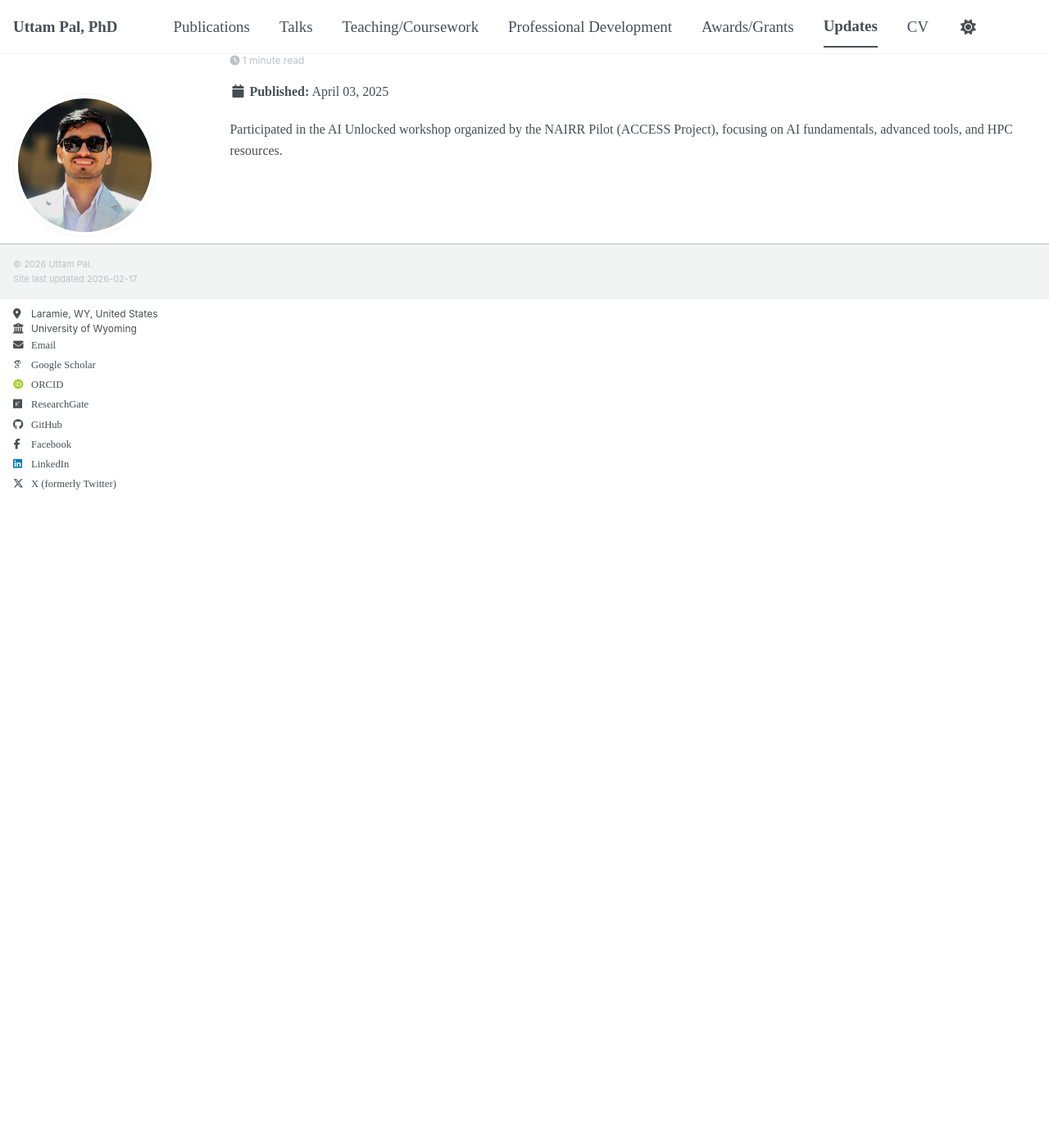
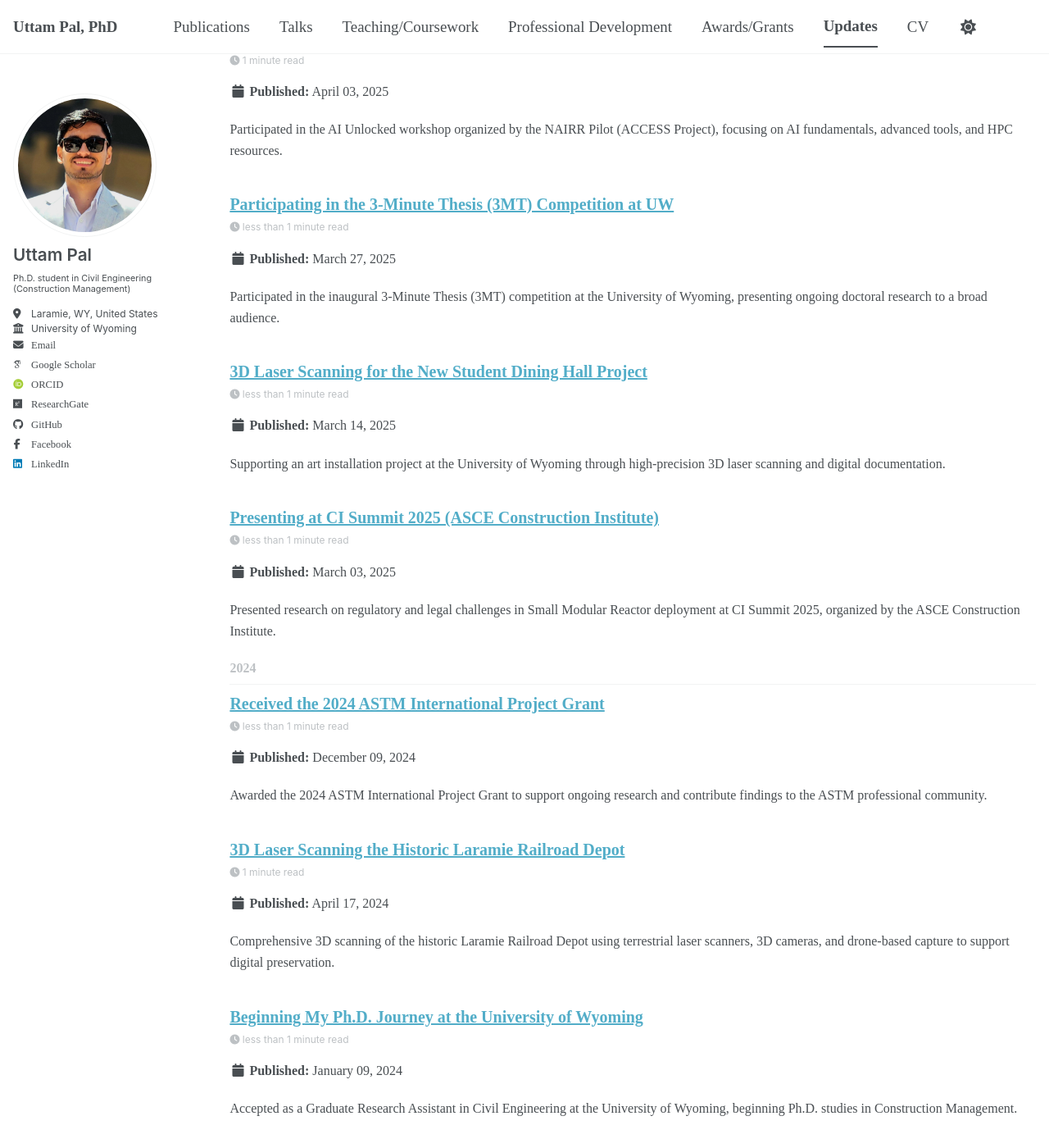
Before and after one commit to pal-uttam/pal-uttam.github.io, a Jekyll site: the page built from _pages/year-archive.html, in a window 1280 px wide and 1400 px high, scrolled down 1270 px. Shown: the whole window at 82% size. Built offline with Jekyll 4.4.1, drawn with Linux system fonts in a browser that asks for light colours; some web fonts are replaced; a script bundle is joined from its source files by our own code; library files that are not in the unit come from our copies.

Commit message:
What I changed

```diff
--- a/_config.yml
+++ b/_config.yml
@@ -74,7 +74,7 @@
   steam            : # Username
   telegram         : # URL
   tumblr           : # Username
-  twitter          : "uttampal3206" # Username for X / Twitter
+  twitter          : #"uttampal3206" # Username for X / Twitter
   vine             : # Username
   weibo            : # Username
   wikipedia        : # Username
--- /dev/null
+++ b/_posts/2024-01-09-beginning-phd-at-uw.md
@@ -0,0 +1,35 @@
+---
+title: "Beginning My Ph.D. Journey at the University of Wyoming"
+date: 2024-01-09
+permalink: /posts/beginning-phd-university-of-wyoming/
+tags:
+  - doctoral studies
+  - graduate research assistant
+  - construction management
+  - academic journey
+  - research development
+categories:
+  - Updates
+excerpt: "Accepted as a Graduate Research Assistant in Civil Engineering at the University of Wyoming, beginning Ph.D. studies in Construction Management."
+layout: single
+
+gallery:
+  - url: /posts/phd-beginning-uwyo/university-of-wyoming-campus.jpg
+    image_path: /posts/phd-beginning-uwyo/university-of-wyoming-campus.jpg
+    alt: "University of Wyoming campus"
+    title: "Beginning Ph.D. studies at the University of Wyoming"
+---
+
+On January 9, 2024, I began a new chapter as a Graduate Research Assistant in the Department of Civil, Architectural Engineering, and Construction Management at the University of Wyoming.
+
+I am pursuing a Ph.D. in Civil Engineering with a concentration in Construction Management and working with Professor Charlie (Chengyi) Zhang, Ph.D., P.E., and the Construction Research and Innovation Lab (CRIL). My research focuses on improving construction processes through efficient, smart, and sustainable approaches.
+
+This opportunity represents both responsibility and growth. Doctoral study demands discipline, patience, and long-term commitment, and I look forward to developing as a researcher while contributing to meaningful projects.
+
+Coming from a remote background where clear academic pathways were not always visible, reaching this stage required persistence and support from many people. I am especially grateful to my parents, family members, mentors, and colleagues who encouraged me along the way.
+
+This milestone is not an endpoint, but the beginning of a longer journey in research, learning, and professional development.
+
+## Photo Gallery
+
+{% include gallery caption="First days as a Ph.D. student at the University of Wyoming." %}
--- /dev/null
+++ b/_posts/2024-04-17-3d-scanning-laramie-railroad-depot.md
@@ -0,0 +1,52 @@
+---
+title: "3D Laser Scanning the Historic Laramie Railroad Depot"
+date: 2024-04-17
+permalink: /posts/3d-scanning-laramie-railroad-depot/
+tags:
+  - 3d laser scanning
+  - heritage preservation
+  - reality capture
+  - digital documentation
+  - applied research
+categories:
+  - Updates
+excerpt: "Comprehensive 3D scanning of the historic Laramie Railroad Depot using terrestrial laser scanners, 3D cameras, and drone-based capture to support digital preservation."
+layout: single
+
+gallery:
+  - url: /posts/laramie-railroad-depot-scan/topcon-gls-2000.jpg
+    image_path: /posts/laramie-railroad-depot-scan/topcon-gls-2000.jpg
+    alt: "Topcon GLS-2000 laser scanning setup"
+    title: "Topcon GLS-2000 used for full exterior and interior coverage"
+
+  - url: /posts/laramie-railroad-depot-scan/leica-blk360.jpg
+    image_path: /posts/laramie-railroad-depot-scan/leica-blk360.jpg
+    alt: "Leica BLK360 scanning interior"
+    title: "Leica BLK360 capturing detailed interior features"
+
+  - url: /posts/laramie-railroad-depot-scan/matterport-pro3.jpg
+    image_path: /posts/laramie-railroad-depot-scan/matterport-pro3.jpg
+    alt: "Matterport Pro3 scanning"
+    title: "Matterport Pro3 for immersive spatial documentation"
+
+  - url: /posts/laramie-railroad-depot-scan/processed-pointcloud.jpg
+    image_path: /posts/laramie-railroad-depot-scan/processed-pointcloud.jpg
+    alt: "Processed point cloud data"
+    title: "Processed point cloud model of the Laramie Railroad Depot"
+---
+
+On April 17, 2024, our team from the Construction Research and Innovation Lab conducted a comprehensive 3D scan of the historic Laramie Railroad Depot, a century-old structure listed on the National Register of Historic Places.
+
+The goal of the project was to create a highly detailed digital record of the building’s interior and exterior to support long-term documentation and preservation efforts.
+
+We used multiple reality capture technologies to ensure complete coverage. The Topcon GLS-2000 was used for large-scale, high-accuracy terrestrial scanning, capturing both interior and exterior geometry. The Leica BLK360 and Matterport Pro3 provided additional interior detail and immersive spatial documentation. Together, these systems allowed us to record architectural features from multiple perspectives.
+
+I worked primarily with the Topcon GLS-2000 to ensure comprehensive spatial coverage of the building. My labmates contributed across different capture systems, and the project was carried out under the supervision of our advisor and principal investigator, Charlie (Chengyi) Zhang, Ph.D., P.E. Support from collaborators and funding partners made the fieldwork possible.
+
+After data collection, the scans were processed and registered into a unified point cloud model, creating a precise digital representation of the depot. This digital model serves as a long-term record of the structure and provides a foundation for analysis, visualization, and future preservation initiatives.
+
+Projects like this demonstrate how advanced measurement technologies can play a meaningful role in heritage conservation. It is rewarding to contribute to work where engineering tools support the preservation of historically significant spaces.
+
+## Photo Gallery
+
+{% include gallery caption="Field data collection and processed point cloud model of the Laramie Railroad Depot." %}
--- /dev/null
+++ b/_posts/2024-12-09-astm-international-project-grant.md
@@ -0,0 +1,33 @@
+---
+title: "Received the 2024 ASTM International Project Grant"
+date: 2024-12-09
+permalink: /posts/astm-international-project-grant/
+tags:
+  - research funding
+  - astm international
+  - construction research
+  - academic grant
+  - standards development
+categories:
+  - Updates
+excerpt: "Awarded the 2024 ASTM International Project Grant to support ongoing research and contribute findings to the ASTM professional community."
+layout: single
+
+gallery:
+  - url: /posts/astm-project-grant/award-letter.jpg
+    image_path: /posts/astm-project-grant/award-letter.jpg
+    alt: "ASTM International Project Grant award letter"
+    title: "2024 ASTM International Project Grant award letter"
+---
+
+I am grateful to have received the 2024 ASTM International Project Grant in support of our ongoing research.
+
+This grant provides valuable support that allows us to further develop our project and strengthen its technical foundation. It also offers the opportunity to share our findings through the ASTM platform, making the work accessible to a broad audience of professionals, researchers, and industry practitioners.
+
+Receiving this support reinforces the importance of research that connects academic investigation with real-world standards and professional practice. I am especially thankful to my advisor, Charlie (Chengyi) Zhang, Ph.D., P.E., for his continued guidance and mentorship throughout this process.
+
+Support from organizations like ASTM plays an important role in advancing research that contributes to both academic knowledge and industry implementation.
+
+## Photo Gallery
+
+{% include gallery caption="Award letter for the 2024 ASTM International Project Grant." %}
--- /dev/null
+++ b/_posts/2025-03-03-ci-summit-2025-presentation.md
@@ -0,0 +1,43 @@
+---
+title: "Presenting at CI Summit 2025 (ASCE Construction Institute)"
+date: 2025-03-03
+permalink: /posts/ci-summit-2025-presentation/
+tags:
+  - conference presentation
+  - asce
+  - nuclear energy
+  - regulatory research
+  - academic conference
+categories:
+  - Updates
+excerpt: "Presented research on regulatory and legal challenges in Small Modular Reactor deployment at CI Summit 2025, organized by the ASCE Construction Institute."
+layout: single
+
+gallery:
+  - url: /posts/ci-summit-2025/presentation-1.jpg
+    image_path: /posts/ci-summit-2025/presentation-1.jpg
+    alt: "Conference presentation at CI Summit 2025"
+    title: "Presenting research at CI Summit 2025"
+
+  - url: /posts/ci-summit-2025/presentation-2.jpg
+    image_path: /posts/ci-summit-2025/presentation-2.jpg
+    alt: "Research presentation session"
+    title: "Discussion during presentation session"
+
+  - url: /posts/ci-summit-2025/with-editor-and-participants.jpg
+    image_path: /posts/ci-summit-2025/with-editor-and-participants.jpg
+    alt: "With Editor-in-Chief and conference participants"
+    title: "With Editor-in-Chief, host, and fellow participants"
+---
+
+I had the opportunity to present our paper, *“Comparative Analysis of Regulatory Compliance and Legal Issues in Small Modular Nuclear Reactor Deployment,”* at CI Summit 2025, organized by the Construction Institute (CI) of ASCE.
+
+The presentation focused on how regulatory frameworks and legal structures influence the deployment of Small Modular Reactors across different countries. The session sparked meaningful discussions about policy alignment, licensing challenges, and the broader role of regulation in advancing clean energy technologies.
+
+CI Summit provided a valuable platform to exchange ideas with researchers, industry professionals, and academic leaders from various institutions. Engaging with participants from diverse backgrounds strengthened the relevance of our work and highlighted the interdisciplinary nature of nuclear infrastructure development.
+
+I am grateful to the organizers for the opportunity, to my co-authors for their collaboration, and to my advisor for continuous guidance and support. Conferences like this reinforce the importance of dialogue, collaboration, and critical discussion in advancing research.
+
+## Photo Gallery
+
+{% include gallery caption="Highlights from CI Summit 2025 presentation and networking sessions." %}
--- /dev/null
+++ b/_posts/2025-03-14-3d-scanning-student-dining-hall.md
@@ -0,0 +1,38 @@
+---
+title: "3D Laser Scanning for the New Student Dining Hall Project"
+date: 2025-03-14
+permalink: /posts/3d-scanning-student-dining-hall/
+tags:
+  - 3d laser scanning
+  - reality capture
+  - digital construction
+  - campus collaboration
+  - applied research
+categories:
+  - Updates
+excerpt: "Supporting an art installation project at the University of Wyoming through high-precision 3D laser scanning and digital documentation."
+layout: single
+
+gallery:
+  - url: /posts/student-dining-hall-scan/data-collection.jpg
+    image_path: /posts/student-dining-hall-scan/data-collection.jpg
+    alt: "Interior 3D laser scanning"
+    title: "Interior data collection using 3D laser scanning"
+
+  - url: /posts/student-dining-hall-scan/equipment-setup.jpg
+    image_path: /posts/student-dining-hall-scan/equipment-setup.jpg
+    alt: "Laser scanner equipment setup"
+    title: "Equipment setup for high-precision spatial capture"
+---
+
+An artist is currently developing a new installation for the University of Wyoming’s student dining hall and required precise structural dimensions to ensure the piece integrates seamlessly into the space.
+
+Our lab collaborated with architect Matthew Newman to capture a highly accurate digital model of the interior using 3D laser scanning technology. By collecting detailed spatial data, we generated a precise representation of the environment that can be used for measurement verification and design alignment.
+
+This type of work highlights the practical value of reality capture tools beyond traditional construction applications. In this case, the digital model supports artistic design decisions while ensuring structural compatibility and spatial accuracy.
+
+Projects like this demonstrate how engineering technology can directly support creative work. It is rewarding to contribute to efforts where art and technology intersect, and where precision enables innovation.
+
+## Photo Gallery
+
+{% include gallery caption="Data collection and equipment setup for the student dining hall scanning project." %}
--- /dev/null
+++ b/_posts/2025-03-27-uw-3mt-competition.md
@@ -0,0 +1,60 @@
+---
+title: "Participating in the 3-Minute Thesis (3MT) Competition at UW"
+date: 2025-03-27
+permalink: /posts/uw-3mt-competition/
+tags:
+  - research communication
+  - doctoral research
+  - academic presentation
+  - graduate experience
+  - public speaking
+categories:
+  - Updates
+excerpt: "Participated in the inaugural 3-Minute Thesis (3MT) competition at the University of Wyoming, presenting ongoing doctoral research to a broad audience."
+layout: single
+
+gallery:
+  - url: /posts/uw-3mt-competition/judges-comments-1.jpg
+    image_path: /posts/uw-3mt-competition/judges-comments-1.jpg
+    alt: "Judge feedback sheet 1"
+    title: "Judges' feedback – communication clarity"
+
+  - url: /posts/uw-3mt-competition/judges-comments-2.jpg
+    image_path: /posts/uw-3mt-competition/judges-comments-2.jpg
+    alt: "Judge feedback sheet 2"
+    title: "Judges' feedback – research significance"
+
+  - url: /posts/uw-3mt-competition/judges-comments-3.jpg
+    image_path: /posts/uw-3mt-competition/judges-comments-3.jpg
+    alt: "Judge feedback sheet 3"
+    title: "Judges' feedback – audience engagement"
+
+  - url: /posts/uw-3mt-competition/judges-comments-4.jpg
+    image_path: /posts/uw-3mt-competition/judges-comments-4.jpg
+    alt: "Judge feedback sheet 4"
+    title: "Judges' feedback – presentation delivery"
+
+  - url: /posts/uw-3mt-competition/judges-comments-5.jpg
+    image_path: /posts/uw-3mt-competition/judges-comments-5.jpg
+    alt: "Judge feedback sheet 5"
+    title: "Judges' feedback – overall evaluation"
+
+  - url: /posts/uw-3mt-competition/judges-comments-6.jpg
+    image_path: /posts/uw-3mt-competition/judges-comments-6.jpg
+    alt: "Judge feedback sheet 6"
+    title: "Judges' feedback – strengths and suggestions"
+---
+
+I had the opportunity to participate in the inaugural 3-Minute Thesis (3MT) competition at the University of Wyoming.
+
+Although I am only in my third semester as a Ph.D. student and do not yet have a finalized dissertation topic, I presented one of my ongoing research studies that is currently in production with an ASCE journal. Preparing for the competition required me to step back from technical details and focus on explaining the purpose, problem, and impact of the research in a way that a broad audience could understand.
+
+Condensing months of work into just three minutes was challenging. It forced me to prioritize clarity, structure my message carefully, and communicate without relying on jargon or detailed methodology.
+
+The judges’ comments were especially valuable. They highlighted both strengths and areas for improvement, helping me refine how I present research to non-specialist audiences.
+
+Overall, the experience strengthened my confidence in public speaking and reminded me that impactful research should be accessible beyond academic settings.
+
+## Photo Gallery
+
+{% include gallery caption="Selected judges’ feedback from the 3-Minute Thesis (3MT) competition." %}
```
Also changed, not shown: _pages/about.md (+46 -4 lines), images/posts/astm-project-grant/award-letter.jpg (added), images/posts/ci-summit-2025/presentation-1.jpg (added), images/posts/ci-summit-2025/presentation-2.jpg (added), images/posts/ci-summit-2025/with-editor-and-participants.jpg (added), images/posts/laramie-railroad-depot-scan/leica-blk360.jpg (added), images/posts/laramie-railroad-depot-scan/matterport-pro3.jpg (added), images/posts/laramie-railroad-depot-scan/processed-pointcloud.jpg (added), images/posts/laramie-railroad-depot-scan/topcon-gls-2000.jpg (added), images/posts/phd-beginning-uwyo/university-of-wyoming-campus.jpg (added), images/posts/student-dining-hall-scan/data-collection.jpg (added), images/posts/student-dining-hall-scan/equipment-setup.jpg (added), images/posts/uw-3mt-competition/judges-comments-1.png (added).
